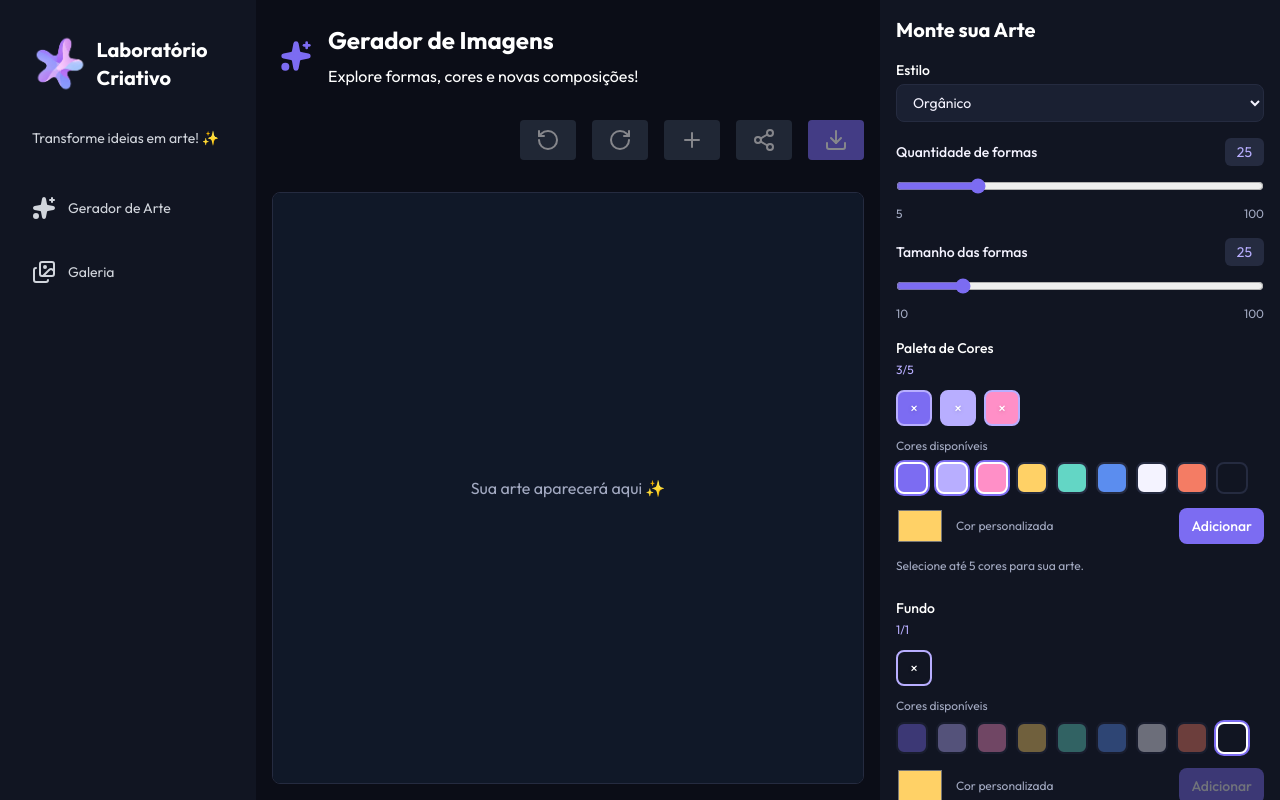
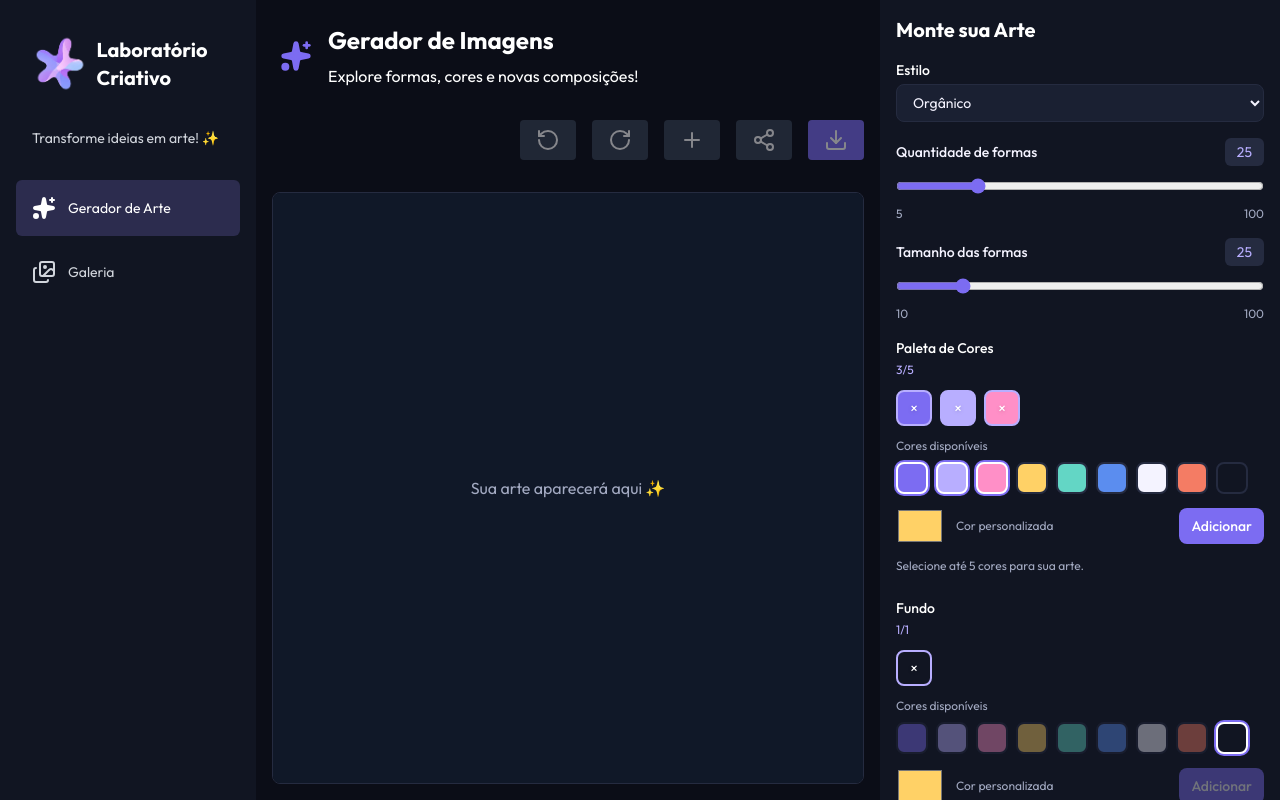
Before and after one commit to carolinneVictoria/creative-lab, a React (Vite) app: page / in a window 1280 px wide. Built offline with nearby package versions, Linux system fonts and the light colour scheme.

Commit message:
feat: add active state styling for sidebar items using NavLink

```diff
--- a/src/index.css
+++ b/src/index.css
@@ -44,3 +44,9 @@
 .sidebar-items:hover {
   background-color: rgb(149 136 255 / 35%);
 }
+
+/* Página atual (classe adicionada pelo NavLink) */
+.sidebar-items.active {
+  background-color: rgb(149 136 255 / 20%);
+  color: #fff;
+}
```
